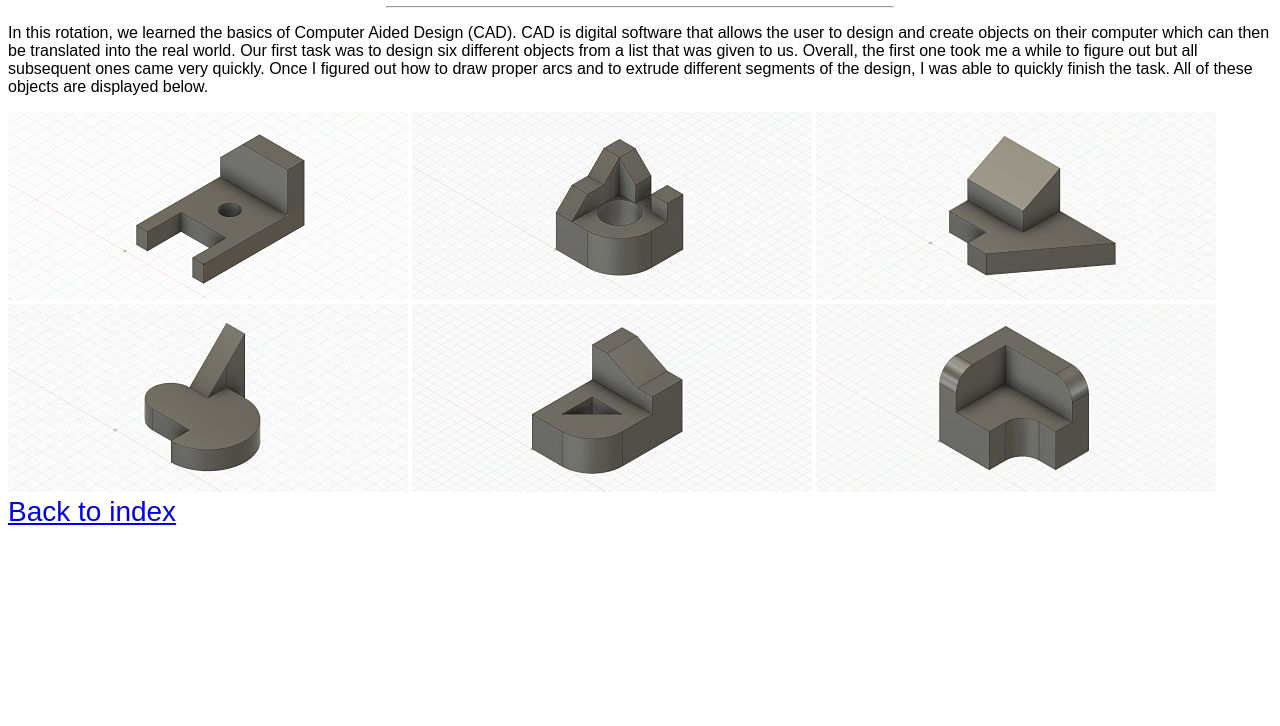
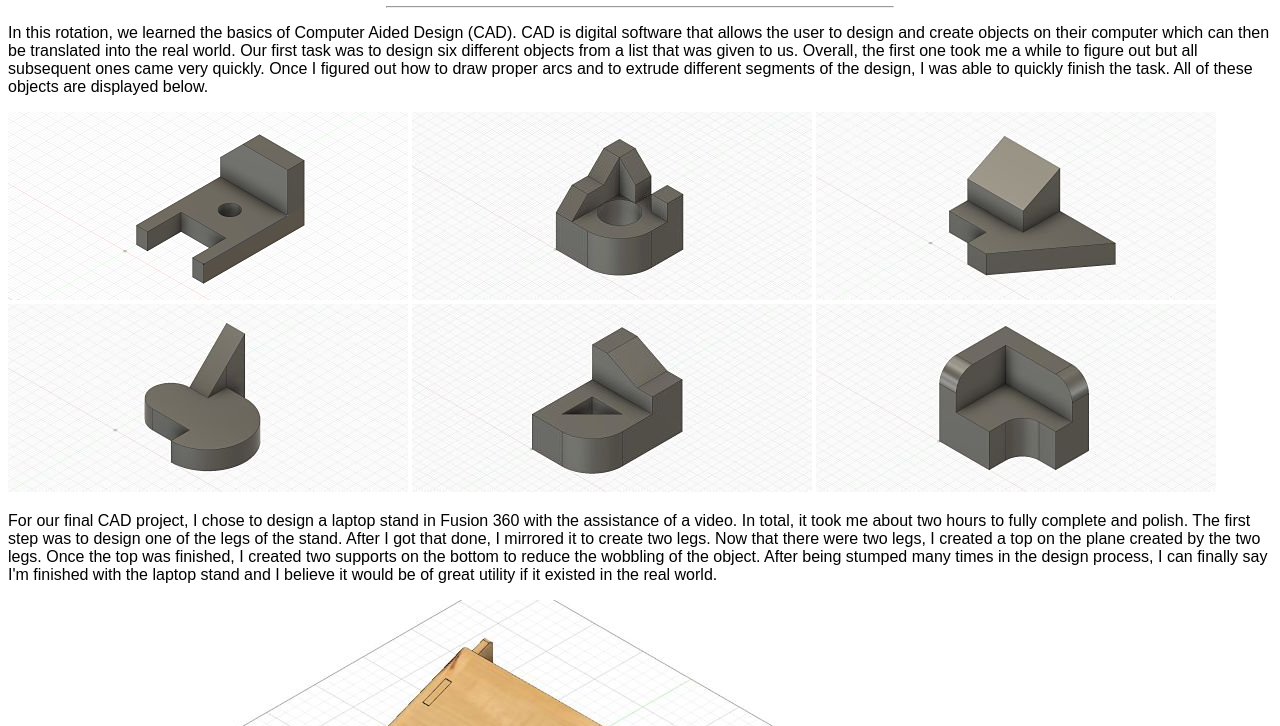
Before and after one commit to Aoune/aoune, a plain HTML site: page r2.html in a window 1280 px wide. Shown: the part 74-800 px from the top of the page. Drawn offline with Linux system fonts and the light colour scheme.

Commit message:
Update r2.html

```diff
--- a/r2.html
+++ b/r2.html
@@ -30,6 +30,16 @@
   <img src="cad5.jpg"/>
   <img src="cad6.jpg"/>
 
+  <p>
+    For our final CAD project, I chose to design a laptop stand in Fusion 360 with the assistance of a video. In total, it took me about
+    two hours to fully complete and polish. The first step was to design one of the legs of the stand. After I got that done, I mirrored
+    it to create two legs. Now that there were two legs, I created a top on the plane created by the two legs. Once the top was finished,
+    I created two supports on the bottom to reduce the wobbling of the object. After being stumped many times in the design process, I
+    can finally say I'm finished with the laptop stand and I believe it would be of great utility if it existed in the real world.
+  </p>
+
+  <img src="LS1.jpg"/>
+
   <a href="index.html">Back to index</a>
 
 </body>
```
